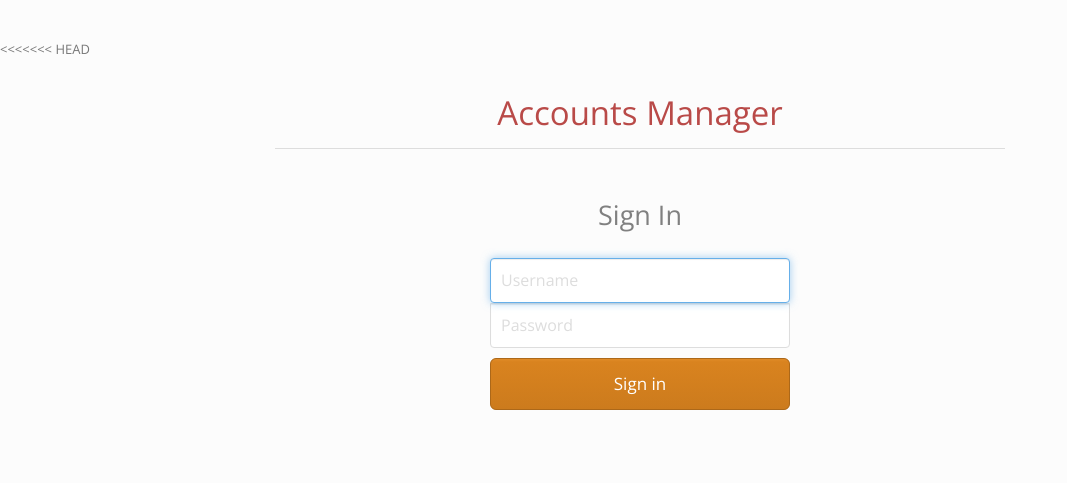
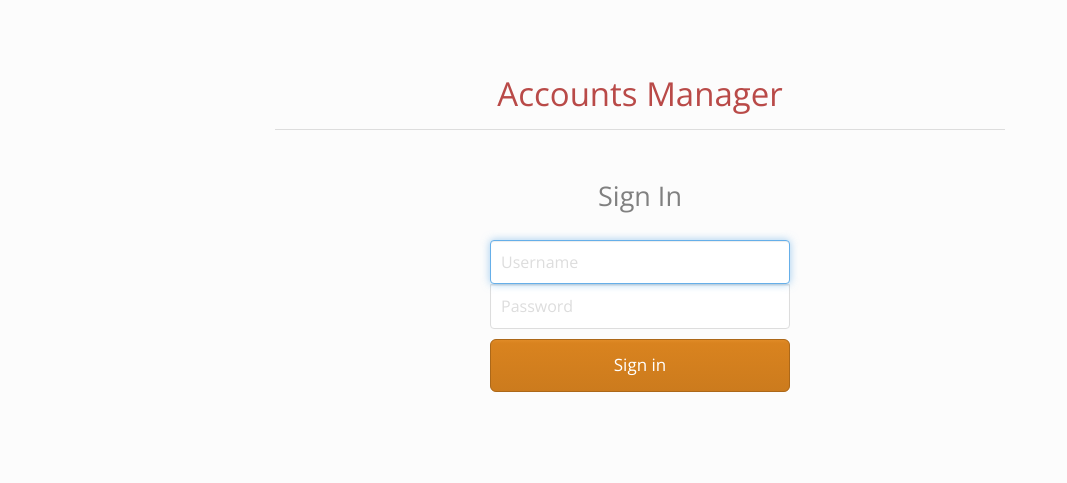
Before and after one commit to voidabhi/accounts, a PHP site: page /login.php in a window 1280 px wide. Shown: the top 483 px of the page, without its empty margins (0-1067 px from the left). Run offline with PHP 8.4, Linux system fonts and the light colour scheme.

Commit message:
remove unwanted symbols

```diff
--- a/login.php
+++ b/login.php
@@ -11,21 +11,15 @@
 	    );
 
 
-	if($_SERVER['REQUEST_METHOD']=='POST')
-	{
-		if(isset($_POST['username'],$_POST['password']))
-		{
-			if(checkUser($_POST['username'],$_POST['password']))
-			{
+	if($_SERVER['REQUEST_METHOD']=='POST') {
+		if(isset($_POST['username'],$_POST['password'])) {
+			if(checkUser($_POST['username'],$_POST['password'])) {
 				$_SESSION['username'] = $_POST['username'];
 				header('Location:index.php');
-			}
-			else {
+			} else {
 				header('Location:login.php?err=1');
 			}
-		}
-		else
-		{
+		} else {
 			header('Location:login.php?err=3');
 		}
 	}
@@ -42,7 +36,6 @@
     <!-- Bootstrap -->
     <link href="static/css/bootstrap.min.css" rel="stylesheet">
     <link href="static/css/style.css" rel="stylesheet">
-<<<<<<< HEAD
 
 	<link rel="icon" href="static/favicon.ico" type="image/x-icon" />
 	<link rel="shortcut icon" href="static/favicon.ico" type="image/x-icon" />
```
Lines whose indentation alone changed are shown as unchanged.
